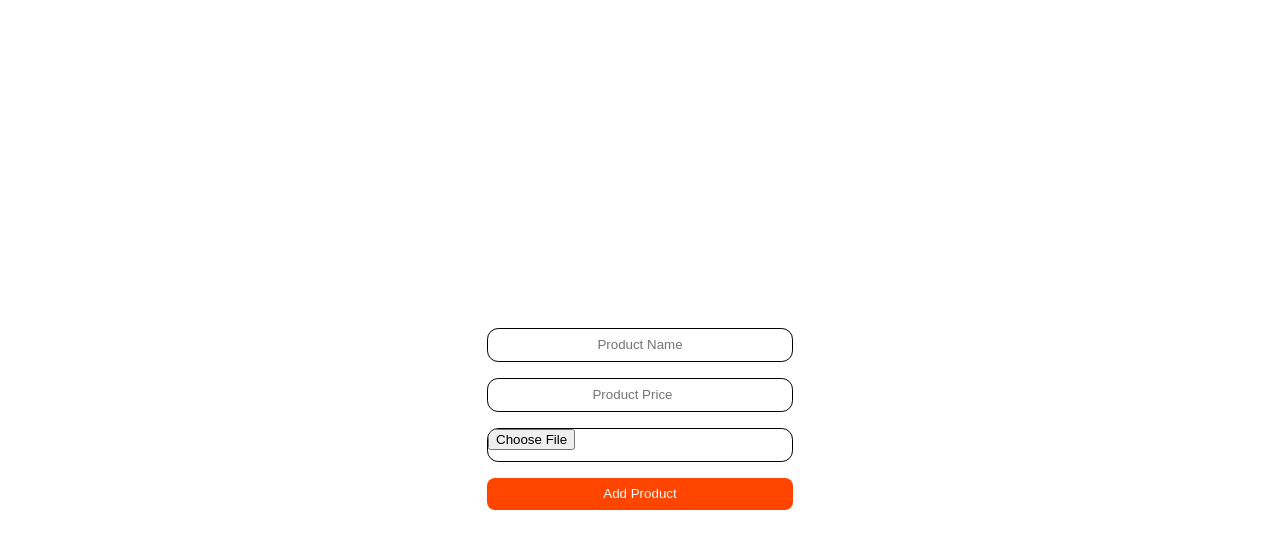
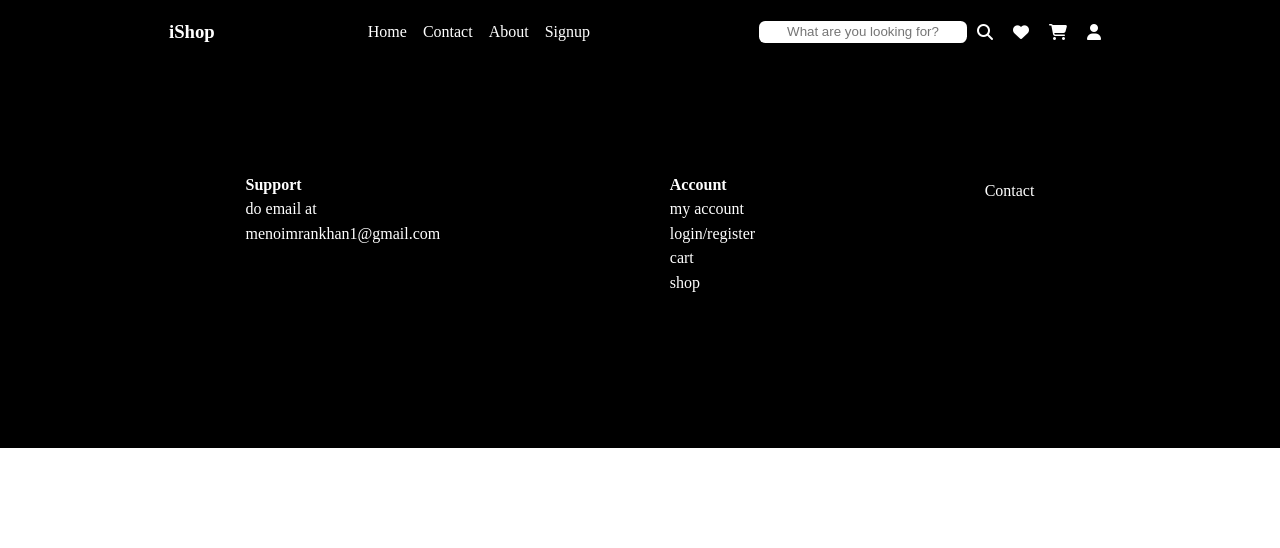
Before and after one commit to imran-meno/e-commerce-frontend, a React (Vite) app: page /admin in a window 1280 px wide. Shown: the top 548 px of the page. Built offline with nearby package versions, Linux system fonts and the light colour scheme.

Commit message:
small changes

```diff
--- a/src/App.jsx
+++ b/src/App.jsx
@@ -12,7 +12,7 @@ import Cart from './components/Cart'
 import Logout from './components/Logout';
 import Shop from './components/Shop';
 import Address from './components/Address';
-import { useEffect } from 'react';
+
 
 function App() {
 
@@ -21,7 +21,7 @@ function App() {
    <BrowserRouter>
   <Routes>
 
-    <Route path="/admin" element={<Admin />} />
+    {/* <Route path="/admin" element={<Admin />} /> */}
 
 
     <Route
```
Also changed, not shown: 1 other file (tests, documents, lock files or other folders).
